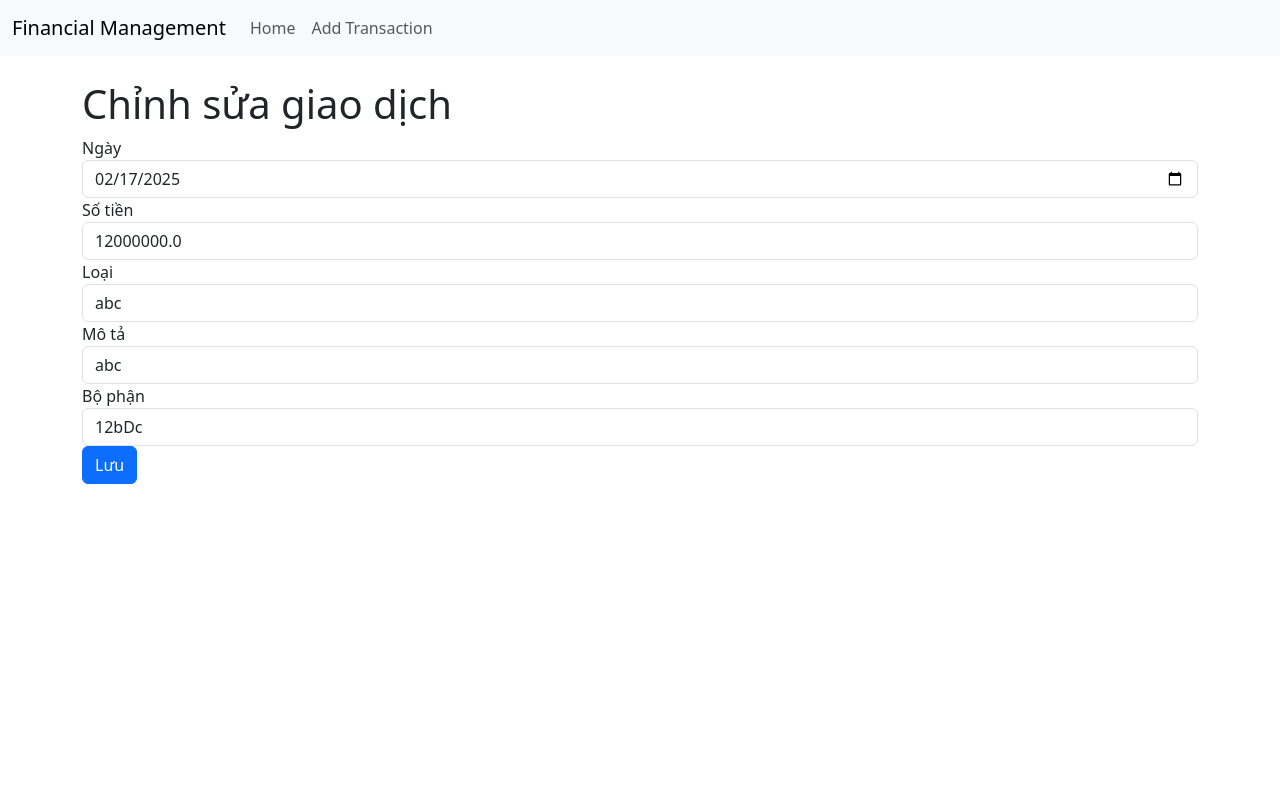
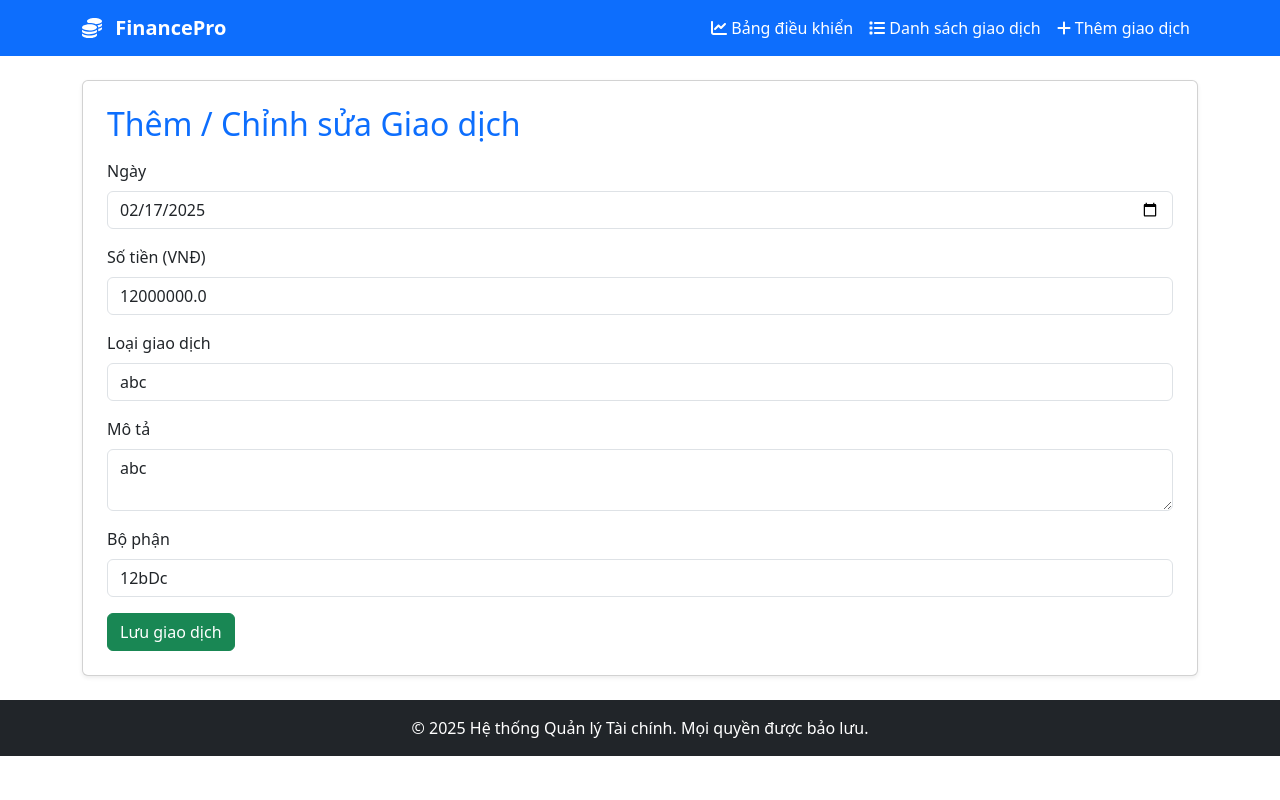
Before and after one commit to LeThuong16425/H-th-ng-qu-n-l-t-i-ch-nh-doanh-nghi-p, a Flask app: page /edit/2 in a window 1280 px wide. Run offline with Flask 3, Linux system fonts and the light colour scheme; data comes from the database, SQL or seed files in the repository; both versions use the stored data as it was after the commit.

Commit message:
Add files via upload

```diff
--- a/Hệ thống quản lý tài chính doanh nghiệp/app.py
+++ b/Hệ thống quản lý tài chính doanh nghiệp/app.py
@@ -1,16 +1,36 @@
-from flask import Flask, render_template, request, redirect, url_for
+from flask import Flask, jsonify, render_template, request, redirect, url_for
 from models.transaction import Transaction
 from controllers.transaction_controller import TransactionController
-
+from models.news import News
 app = Flask(__name__)
 
 @app.before_request
 def initialize_database():
     Transaction.create_table()
+    News.create_table()
 
 @app.route('/')
 def index():
-    transactions = TransactionController.get_all_transactions()
+    news = News.get_all_news()
+    return render_template('news.html', news=news)
+
+@app.route('/add_news', methods=['GET', 'POST'])
+def add_news():
+    if request.method == 'POST':
+        title = request.form['title']
+        content = request.form['content']
+        date = request.form['date']
+        News.add_news(title, content, date)
+        return redirect(url_for('index'))
+    return render_template('add_news.html')
+
+@app.route('/transaction')
+def transaction_list():
+    start_date = request.args.get('start_date')
+    end_date = request.args.get('end_date')
+    category = request.args.get('category')
+    department = request.args.get('department')
+    transactions = TransactionController.get_all_transactions(start_date, end_date, category, department)
     return render_template('transaction_list.html', transactions=transactions)
 
 @app.route('/add', methods=['GET', 'POST'])
@@ -43,5 +63,14 @@ def delete_transaction(id):
     TransactionController.delete_transaction(id)
     return redirect(url_for('index'))
 
+@app.route('/dashboard')
+def dashboard():
+    return render_template('dashboard.html')
+
+@app.route('/api/monthly_revenue')
+def get_monthly_revenue():
+    data = Transaction.get_monthly_revenue()
+    return jsonify(data)
+
 if __name__ == '__main__':
     app.run(debug=True)
--- a/Hệ thống quản lý tài chính doanh nghiệp/controllers/transaction_controller.py
+++ b/Hệ thống quản lý tài chính doanh nghiệp/controllers/transaction_controller.py
@@ -14,8 +14,8 @@ class TransactionController:
         Transaction.delete_transaction(id)
 
     @staticmethod
-    def get_all_transactions():
-        return Transaction.get_all_transactions()
+    def get_all_transactions(start_date=None, end_date=None, category=None, department=None):
+        return Transaction.get_all_transactions(start_date, end_date, category, department)
 
     @staticmethod
     def get_transaction(id):
--- /dev/null
+++ b/Hệ thống quản lý tài chính doanh nghiệp/models/news.py
@@ -0,0 +1,38 @@
+import sqlite3
+
+class News:
+    @staticmethod
+    def create_connection():
+        conn = sqlite3.connect('finance_management.db')
+        return conn
+
+    @staticmethod
+    def create_table():
+        conn = News.create_connection()
+        sql = '''CREATE TABLE IF NOT EXISTS news (
+            id INTEGER PRIMARY KEY AUTOINCREMENT,
+            title TEXT NOT NULL,
+            content TEXT NOT NULL,
+            date TEXT NOT NULL
+        )'''
+        conn.execute(sql)
+        conn.commit()
+        conn.close()
+
+    @staticmethod
+    def add_news(title, content, date):
+        conn = News.create_connection()
+        sql = '''INSERT INTO news (title, content, date) VALUES (?, ?, ?)'''
+        cur = conn.cursor()
+        cur.execute(sql, (title, content, date))
+        conn.commit()
+        conn.close()
+
+    @staticmethod
+    def get_all_news():
+        conn = News.create_connection()
+        cur = conn.cursor()
+        cur.execute("SELECT * FROM news ORDER BY date DESC")
+        rows = cur.fetchall()
+        conn.close()
+        return rows
--- a/Hệ thống quản lý tài chính doanh nghiệp/models/transaction.py
+++ b/Hệ thống quản lý tài chính doanh nghiệp/models/transaction.py
@@ -59,10 +59,24 @@ class Transaction:
         conn.close()
 
     @staticmethod
-    def get_all_transactions():
+    def get_all_transactions(start_date=None, end_date=None, category=None, department=None):
         conn = Transaction.create_connection()
         cur = conn.cursor()
-        cur.execute("SELECT * FROM transactions")
+        query = "SELECT * FROM transactions WHERE 1=1"
+        params = []
+        if start_date:
+            query += " AND date >= ?"
+            params.append(start_date)
+        if end_date:
+            query += " AND date <= ?"
+            params.append(end_date)
+        if category:
+            query += " AND category LIKE ?"
+            params.append(f"%{category}%")
+        if department:
+            query += " AND department LIKE ?"
+            params.append(f"%{department}%")
+        cur.execute(query, params)
         rows = cur.fetchall()
         transactions = [Transaction(*row) for row in rows]
         conn.close()
@@ -76,3 +90,18 @@ class Transaction:
         row = cur.fetchone()
         conn.close()
         return Transaction(*row) if row else None
+
+    @staticmethod
+    def get_monthly_revenue():
+        conn = Transaction.create_connection()
+        cur = conn.cursor()
+        cur.execute("SELECT strftime('%Y-%m', date) AS month, SUM(amount) FROM transactions GROUP BY month")
+        rows = cur.fetchall()
+        conn.close()
+
+        # Process data for Chart.js
+        data = {
+            "months": [row[0] for row in rows],
+            "revenue": [row[1] for row in rows]
+        }
+        return data
--- a/Hệ thống quản lý tài chính doanh nghiệp/templates/layout.html
+++ b/Hệ thống quản lý tài chính doanh nghiệp/templates/layout.html
@@ -1,33 +1,56 @@
 <!DOCTYPE html>
-<html lang="en">
+<html lang="vi">
 <head>
     <meta charset="UTF-8">
+    <meta name="viewport" content="width=device-width, initial-scale=1">
     <title>{% block title %}{% endblock %}</title>
+
     <link href="https://cdn.jsdelivr.net/npm/bootstrap@5.3.0/dist/css/bootstrap.min.css" rel="stylesheet">
+    <script src="https://cdnjs.cloudflare.com/ajax/libs/font-awesome/6.0.0/js/all.min.js"></script>
+
+    <script src="https://cdn.jsdelivr.net/npm/chart.js"></script>
     <link rel="stylesheet" href="{{ url_for('static', filename='css/style.css') }}">
 </head>
 <body>
-    <nav class="navbar navbar-expand-lg navbar-light bg-light">
-        <div class="container-fluid">
-            <a class="navbar-brand" href="{{ url_for('index') }}">Financial Management</a>
-            <button class="navbar-toggler" type="button" data-bs-toggle="collapse" data-bs-target="#navbarNav" aria-controls="navbarNav" aria-expanded="false" aria-label="Toggle navigation">
+    <nav class="navbar navbar-expand-lg navbar-dark bg-primary">
+        <div class="container">
+            <a class="navbar-brand fw-bold" href="{{ url_for('index') }}">
+                <i class="fa-solid fa-coins"></i>
+                <span class="ms-2 fw-bold text-white">FinancePro</span>
+            </a>
+            <button class="navbar-toggler" type="button" data-bs-toggle="collapse" data-bs-target="#navbarNav">
                 <span class="navbar-toggler-icon"></span>
             </button>
             <div class="collapse navbar-collapse" id="navbarNav">
-                <ul class="navbar-nav">
+                <ul class="navbar-nav ms-auto">
                     <li class="nav-item">
-                        <a class="nav-link" href="{{ url_for('index') }}">Home</a>
+                        <a class="nav-link text-white" href="{{ url_for('dashboard') }}">
+                            <i class="fa-solid fa-chart-line"></i> Bảng điều khiển
+                        </a>
                     </li>
                     <li class="nav-item">
-                        <a class="nav-link" href="{{ url_for('add_transaction') }}">Add Transaction</a>
+                        <a class="nav-link text-white" href="{{ url_for('transaction_list') }}">
+                            <i class="fa-solid fa-list"></i> Danh sách giao dịch
+                        </a>
+                    </li>
+                    <li class="nav-item">
+                        <a class="nav-link text-white" href="{{ url_for('add_transaction') }}">
+                            <i class="fa-solid fa-plus"></i> Thêm giao dịch
+                        </a>
                     </li>
                 </ul>
             </div>
         </div>
     </nav>
+
     <div class="container mt-4">
         {% block content %}{% endblock %}
     </div>
+
+    <footer class="bg-dark text-white text-center py-3 mt-4">
+        <p class="mb-0">© 2025 Hệ thống Quản lý Tài chính. Mọi quyền được bảo lưu.</p>
+    </footer>
+
     <script src="https://cdn.jsdelivr.net/npm/bootstrap@5.3.0/dist/js/bootstrap.bundle.min.js"></script>
 </body>
 </html>
--- a/Hệ thống quản lý tài chính doanh nghiệp/templates/transaction_form.html
+++ b/Hệ thống quản lý tài chính doanh nghiệp/templates/transaction_form.html
@@ -1,30 +1,32 @@
 {% extends 'layout.html' %}
 
-{% block title %}{{ transaction and 'Chỉnh sửa giao dịch' or 'Thêm giao dịch mới' }}{% endblock %}
+{% block title %}Thêm / Chỉnh sửa Giao dịch{% endblock %}
 
 {% block content %}
-<h1 class="mt-4">{{ transaction and 'Chỉnh sửa giao dịch' or 'Thêm giao dịch mới' }}</h1>
+<div class="card shadow-sm p-4">
+    <h2 class="mb-3 text-primary">Thêm / Chỉnh sửa Giao dịch</h2>
     <form method="post">
-    <div class="form-group">
-        <label for="date">Ngày</label>
-        <input type="date" class="form-control" id="date" name="date" value="{{ transaction and transaction.date or '' }}">
+        <div class="mb-3">
+            <label for="date" class="form-label">Ngày</label>
+            <input type="date" class="form-control" id="date" name="date" value="{{ transaction and transaction.date or '' }}" required>
         </div>
-    <div class="form-group">
-        <label for="amount">Số tiền</label>
-        <input type="text" class="form-control" id="amount" name="amount" value="{{ transaction and transaction.amount or '' }}">
+        <div class="mb-3">
+            <label for="amount" class="form-label">Số tiền (VNĐ)</label>
+            <input type="number" step="0.01" class="form-control" id="amount" name="amount" value="{{ transaction and transaction.amount or '' }}" required>
         </div>
-    <div class="form-group">
-        <label for="category">Loại</label>
-        <input type="text" class="form-control" id="category" name="category" value="{{ transaction and transaction.category or '' }}">
+        <div class="mb-3">
+            <label for="category" class="form-label">Loại giao dịch</label>
+            <input type="text" class="form-control" id="category" name="category" value="{{ transaction and transaction.category or '' }}" required>
         </div>
-    <div class="form-group">
-        <label for="description">Mô tả</label>
-        <input type="text" class="form-control" id="description" name="description" value="{{ transaction and transaction.description or '' }}">
+        <div class="mb-3">
+            <label for="description" class="form-label">Mô tả</label>
+            <textarea class="form-control" id="description" name="description">{{ transaction and transaction.description or '' }}</textarea>
         </div>
-    <div class="form-group">
-        <label for="department">Bộ phận</label>
+        <div class="mb-3">
+            <label for="department" class="form-label">Bộ phận</label>
             <input type="text" class="form-control" id="department" name="department" value="{{ transaction and transaction.department or '' }}">
         </div>
-    <button type="submit" class="btn btn-primary">Lưu</button>
+        <button type="submit" class="btn btn-success">Lưu giao dịch</button>
     </form>
+</div>
 {% endblock %}
```
Also changed, not shown: Hệ thống quản lý tài chính doanh nghiệp/templates/add_news.html (added, +24 -0 lines), Hệ thống quản lý tài chính doanh nghiệp/templates/dashboard.html (added, +39 -0 lines), Hệ thống quản lý tài chính doanh nghiệp/templates/news.html (added, +23 -0 lines), Hệ thống quản lý tài chính doanh nghiệp/templates/transaction_list.html (+41 -10 lines), Hệ thống quản lý tài chính doanh nghiệp/finance_management.db. Lines whose indentation alone changed are shown as unchanged.
